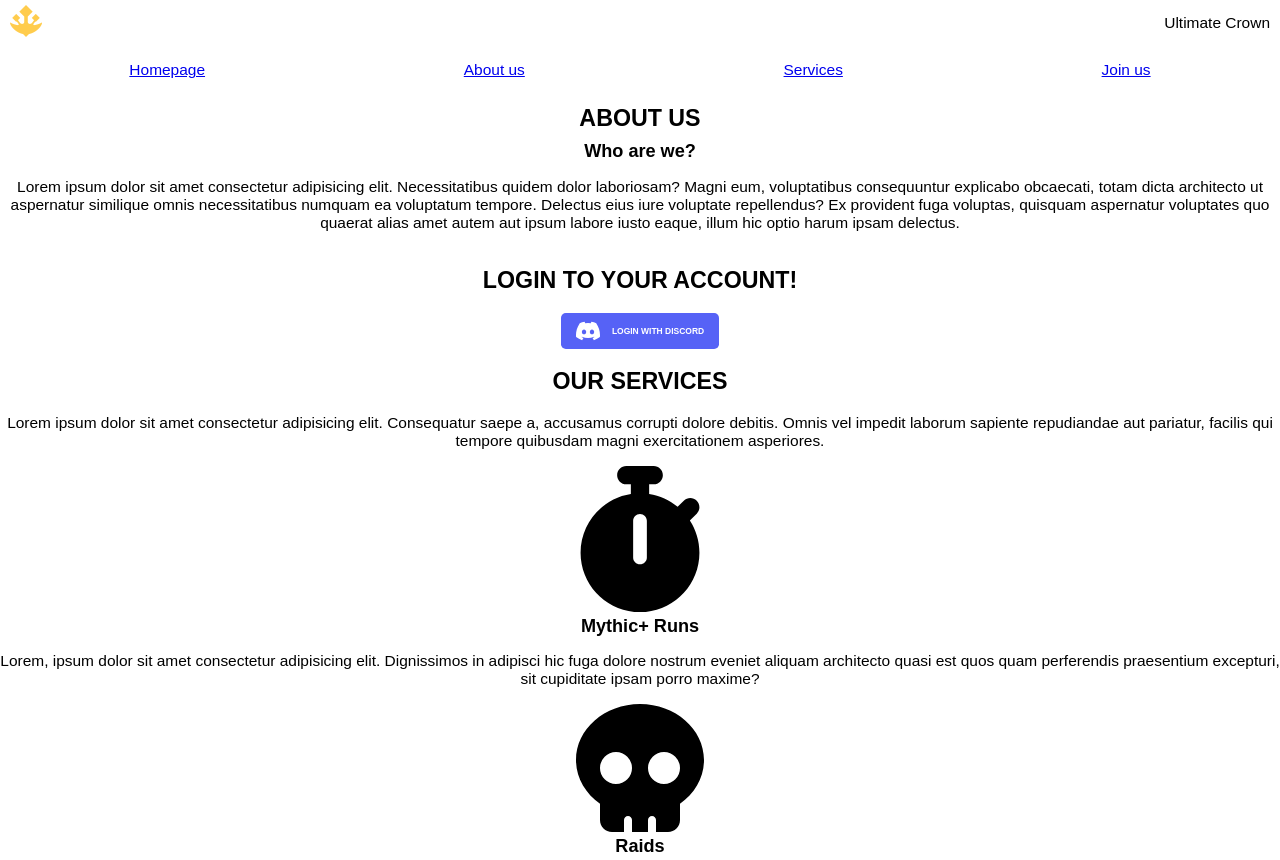
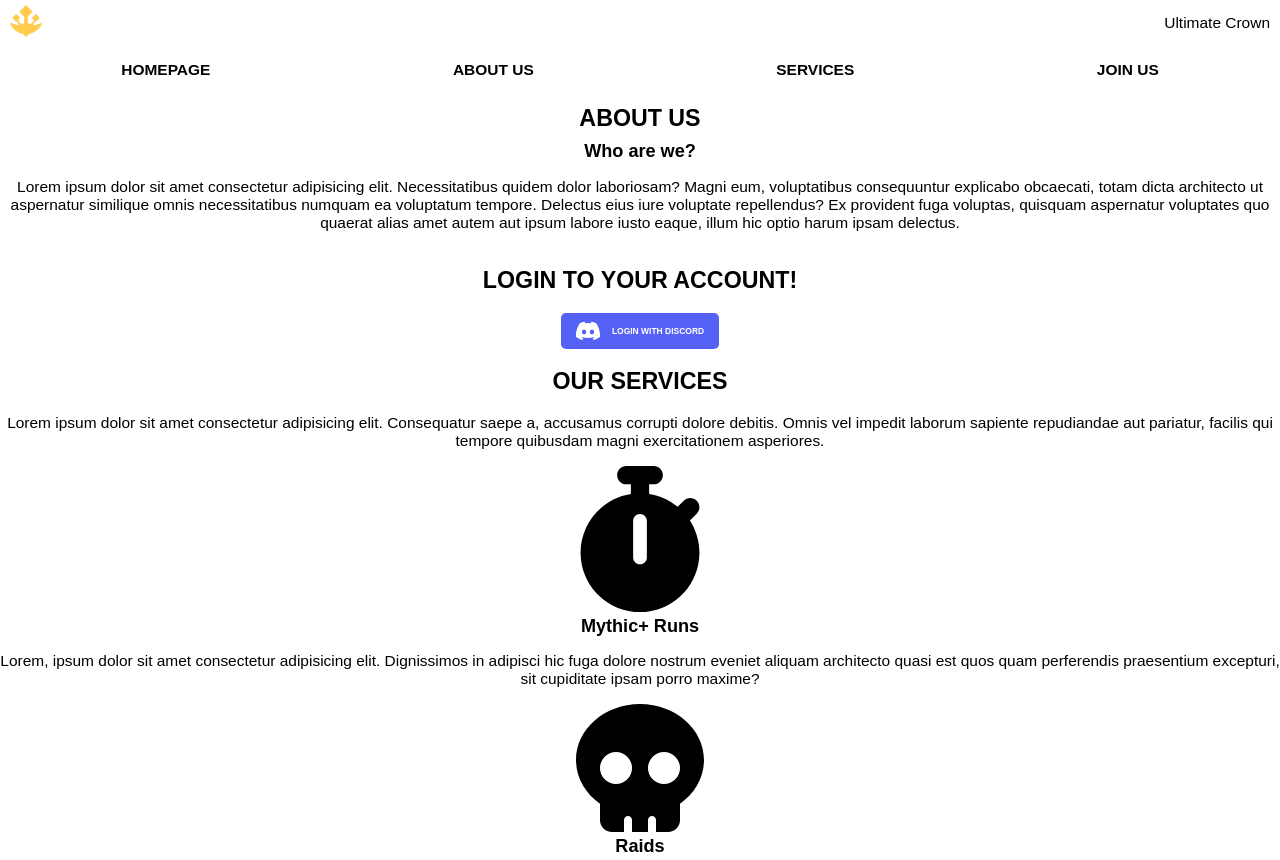
Before and after one commit to hynatea/project-wow1, a plain HTML site: page html/homepage.html in a window 1280 px wide. Shown: the top 860 px of the page. Drawn offline with Linux system fonts and the light colour scheme.

Commit message:
Update style-homepage.css

```diff
--- a/css/style-homepage.css
+++ b/css/style-homepage.css
@@ -44,6 +44,13 @@
     display: flex;
     flex-direction: row;
     justify-content: space-around;
+}
+
+.list-unstyled a {
+    text-decoration: none;
+    text-transform: uppercase;
+    font-weight: 600;
+    color: rgb(0, 0, 0);
 }
 
 /*about us*/
```
